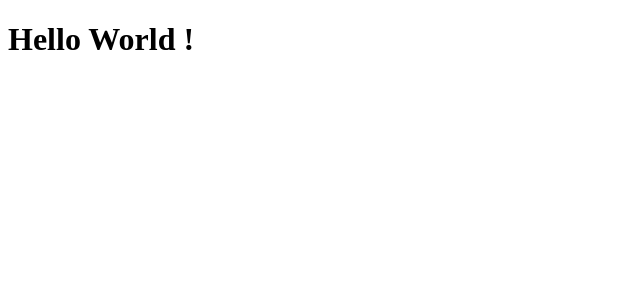
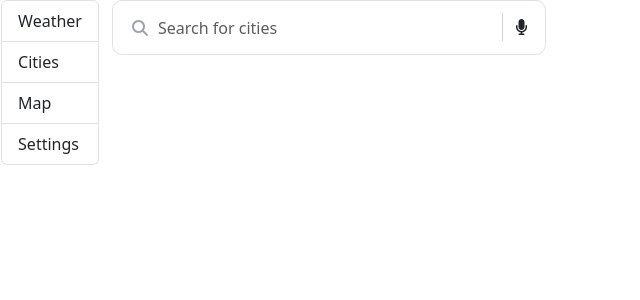
Before and after one commit to dinhsc/Angular_Meteo_App, an Angular app: page / in a window 1280 px wide. Shown: the top 300 px of the page, without its empty margins (0-640 px from the left). Built offline with nearby package versions, Linux system fonts and the light colour scheme.

Commit message:
starting front

```diff
--- a/angular.json
+++ b/angular.json
@@ -55,6 +55,8 @@
               "src/assets"
             ],
             "styles": [
+              "node_modules/bootstrap/dist/css/bootstrap.min.css",
+              "node_modules/@fortawesome/fontawesome-free/css/all.css",
               "src/styles.css"
             ],
             "scripts": []
--- a/package.json
+++ b/package.json
@@ -17,6 +17,10 @@
     "@angular/platform-browser": "^17.3.0",
     "@angular/platform-browser-dynamic": "^17.3.0",
     "@angular/router": "^17.3.0",
+    "@fortawesome/fontawesome-free": "^6.6.0",
+    "@ng-bootstrap/ng-bootstrap": "^16.0.0",
+    "@popperjs/core": "^2.11.8",
+    "bootstrap": "^5.3.2",
     "rxjs": "~7.8.0",
     "tslib": "^2.3.0",
     "zone.js": "~0.14.3"
@@ -25,6 +29,7 @@
     "@angular-devkit/build-angular": "^17.3.5",
     "@angular/cli": "^17.3.5",
     "@angular/compiler-cli": "^17.3.0",
+    "@angular/localize": "^17.3.0",
     "typescript": "~5.4.2"
   }
 }
--- a/src/app/app.component.css
+++ b/src/app/app.component.css
@@ -0,0 +1,53 @@
+body{
+
+    background: #d1d5db;
+}
+
+.height{
+
+    height: 100vh;
+}
+
+.form{
+
+    position: relative;
+}
+
+.form .fa-search{
+
+    position: absolute;
+    top:20px;
+    left: 20px;
+    color: #9ca3af;
+
+}
+
+.form span{
+
+    position: absolute;
+    right: 17px;
+    top: 13px;
+    padding: 2px;
+    border-left: 1px solid #d1d5db;
+
+}
+
+.left-pan{
+    padding-left: 7px;
+}
+
+.left-pan i{
+
+   padding-left: 10px;
+}
+
+.form-input{
+
+    height: 55px;
+    text-indent: 33px;
+    border-radius: 10px;
+}
+
+.form-input:focus{
+    box-shadow: none;
+}
--- a/src/app/app.component.html
+++ b/src/app/app.component.html
@@ -1 +1,26 @@
-<h1>Hello World !</h1>
+<div class="container-fluid">
+    <div class="row align-items-start">
+      <!-- Menu Vertical -->
+      <div class="col-md-2 d-flex flex-column align-items-center" style="width: 100px;">
+        <div class="list-group">
+          <a href="#" class="list-group-item list-group-item-action">Weather</a>
+          <a href="#" class="list-group-item list-group-item-action">Cities</a>
+          <a href="#" class="list-group-item list-group-item-action">Map</a>
+          <a href="#" class="list-group-item list-group-item-action">Settings</a>
+        </div>
+      </div>
+
+      <!-- Barre de recherche -->
+      <div class="col-md-10">
+        <div class="col-md-5">
+          <div class="form">
+            <i class="fa fa-search"></i>
+            <input type="text" class="form-control form-input" placeholder="Search for cities">
+            <span class="left-pan"><i class="fa fa-microphone"></i></span>
+          </div>
+        </div>
+      </div>
+
+
+    </div>
+  </div>
--- a/src/app/app.module.ts
+++ b/src/app/app.module.ts
@@ -3,6 +3,7 @@ import { BrowserModule } from '@angular/platform-browser';
 
 import { AppRoutingModule } from './app-routing.module';
 import { AppComponent } from './app.component';
+import { NgbModule } from '@ng-bootstrap/ng-bootstrap';
 
 @NgModule({
   declarations: [
@@ -10,7 +11,8 @@ import { AppComponent } from './app.component';
   ],
   imports: [
     BrowserModule,
-    AppRoutingModule
+    AppRoutingModule,
+    NgbModule
   ],
   providers: [],
   bootstrap: [AppComponent]
--- a/src/main.ts
+++ b/src/main.ts
@@ -1,3 +1,5 @@
+/// <reference types="@angular/localize" />
+
 import { platformBrowserDynamic } from '@angular/platform-browser-dynamic';
 
 import { AppModule } from './app/app.module';
--- a/tsconfig.app.json
+++ b/tsconfig.app.json
@@ -3,7 +3,9 @@
   "extends": "./tsconfig.json",
   "compilerOptions": {
     "outDir": "./out-tsc/app",
-    "types": []
+    "types": [
+      "@angular/localize"
+    ]
   },
   "files": [
     "src/main.ts"
```
Also changed, not shown: 1 other file (tests, documents, lock files or other folders).
